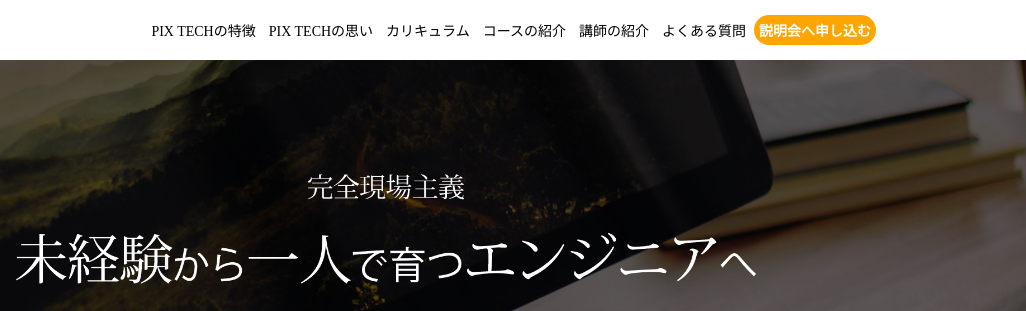
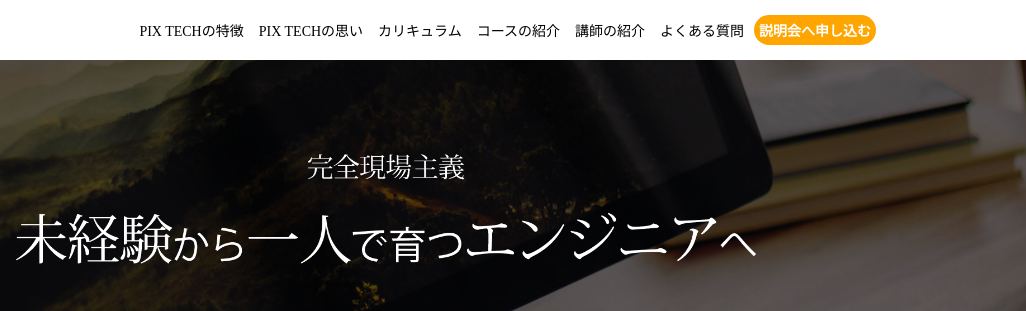
Before and after one commit to shimizu-tomoya/shimitomo-pix-practice, a website: page pixtech-shimizu-tomoya-main/index.html in a window 1280 px wide. Shown: the top 311 px of the page, 254-1280 px from the left. Drawn offline with Linux system fonts and the light colour scheme.

Commit message:
[update]paddingとmarginの使い分け

```diff
--- a/pixtech-shimizu-tomoya-main/assets/css/style.css
+++ b/pixtech-shimizu-tomoya-main/assets/css/style.css
@@ -74,7 +74,7 @@ img {
 }
 
 .header nav li~li {
-  margin-left: 3px;
+  margin-left: 5px;
 }
 
 .header nav a {
@@ -93,12 +93,14 @@ img {
   display: flex;
   justify-content: center;
   align-items: center;
+  /* フレックスアイテムが主軸に沿って上から下に配置される */
   flex-direction: column;
 }
 
 .first-view .heading img {
   height: 150px;
-  padding-top: 40px;
+  /* img:100%に設定してある画像を小さくするため */
+  padding: 20px;
 }
 
 .first-view .info {
@@ -229,7 +231,7 @@ img {
 
   .first-view .heading img {
     height: 100%;
-    padding-top: 10px;
+    padding: 0;
   }
 
   .first-view .info {
```
